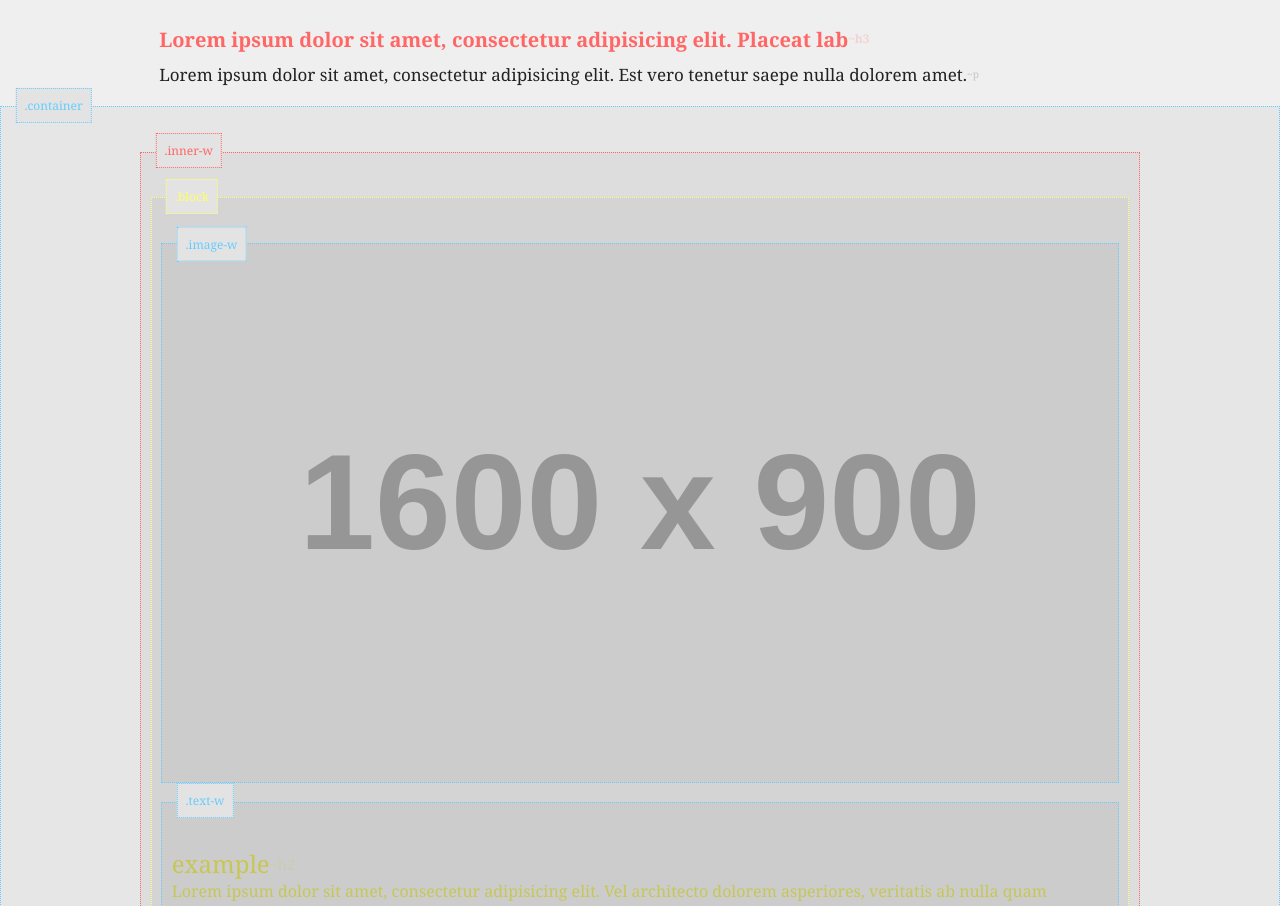
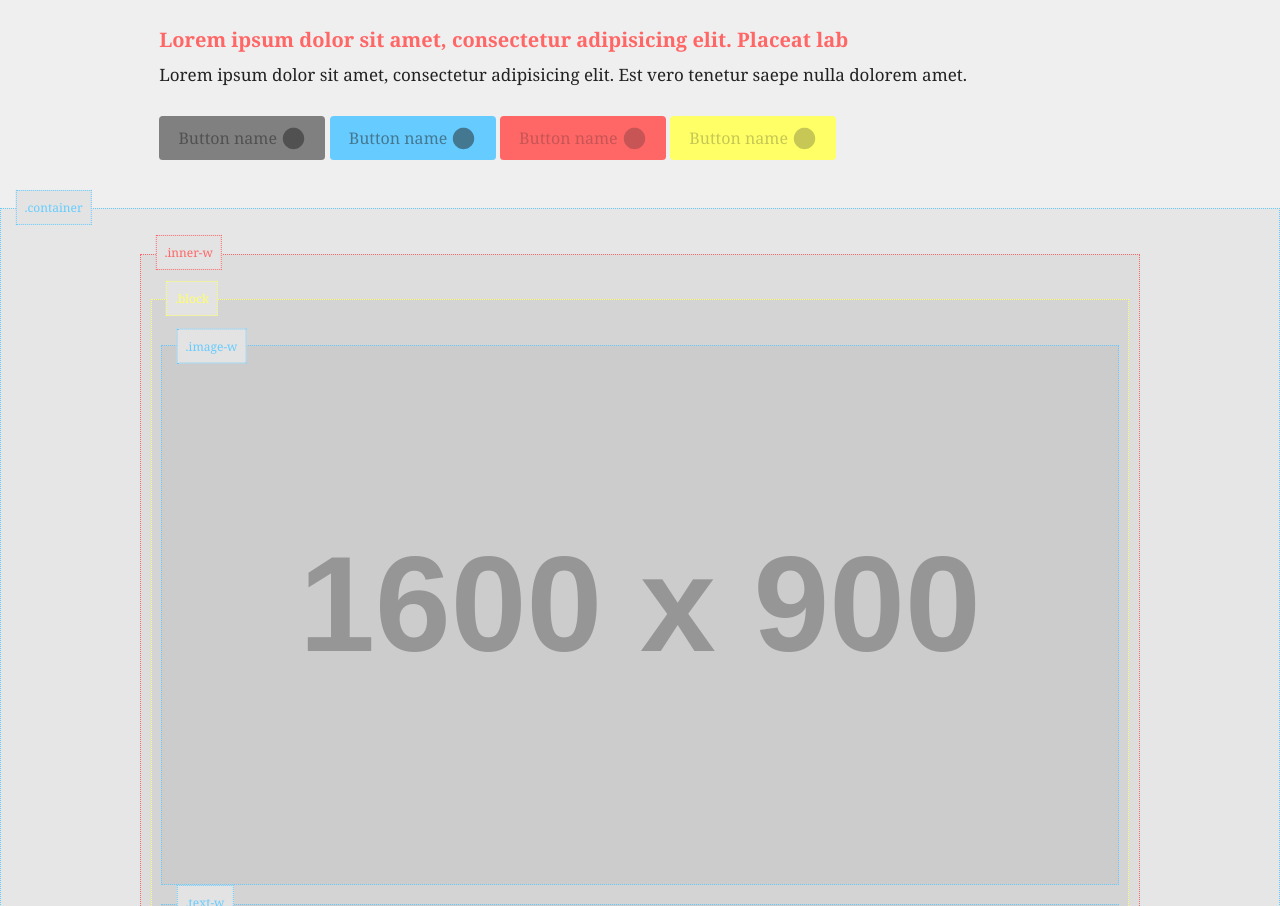
Before and after one commit to sheriffderek/basic-style, a website: page public/index.html in a window 1280 px wide. Shown: the part 1640-2546 px from the top of the page. Drawn offline with Linux system fonts and the light colour scheme; placeholder pictures from the web are drawn by us.

Commit message:
I don't remember what this is... something about buttons

```diff
--- a/app/stylus/_components.styl
+++ b/app/stylus/_components.styl
@@ -2,18 +2,30 @@
 // standard button
 .button
 	display: inline-block
-	background: $highlight
-	color: $white
+	background: $gray
+	color: $gray-dark
 	border-radius: $corner
-	padding: 0 ($pad*2)
+	padding: $pad $pad*2
 	line-height: $tap
-	tap-area()
 	min-width: 160px
 	text-align: center
-	&.light
+	cursor: pointer
+	transition: .5s
+	&:hover
+		background: $gray-dark
+		color: $white
+		transition: .1s
+	&.color
 		background: $color
-	&.dark
+		color: $color-dark
+	&.highlight
 		background: $highlight
+		color: $highlight-dark
+	&.alternate
+		background: $alternate
+		color: $alternate-dark
+	> * //
+		balance()
 	@media break-point-2
 		max-width: auto
 		max-height: auto
--- a/app/stylus/_style-guide.styl
+++ b/app/stylus/_style-guide.styl
@@ -128,3 +128,6 @@ basic-example()
 			background: $alternate
 		&.alternate-dark
 			background: $alternate-dark
+
+.buttons
+	padding-bottom: $pad*4
--- a/app/stylus/_styles.styl
+++ b/app/stylus/_styles.styl
@@ -14,13 +14,8 @@ html //
 linear-gradient(to bottom, $alternate 0%, $alternate 50%, $highlight 50%, $highlight 100%)
 */
 
-// for weighted footer
-html, body, body > div // #ember281
-	// height: 100%
-
 // big picture
 body //
-	theme(alternate)
 	font-family: $base-font-stack
 	background: $white
 
@@ -54,6 +49,7 @@ body //
 			padding: 0
 		menu
 			block-list()
+
 
 
 .page-header
--- a/public/index.html
+++ b/public/index.html
@@ -162,6 +162,34 @@
 
 
 
+	<section class='container buttons'>
+	<div class='inner-w'>
+
+		<div class='button'>
+			<span>Button name</span>
+			<svg class='icon-x'><use xlink:href='#icon-circle'></use></svg>
+		</div>
+
+		<div class='button color'>
+			<span>Button name</span>
+			<svg class='icon-x'><use xlink:href='#icon-circle'></use></svg>
+		</div>
+
+		<div class='button highlight'>
+			<span>Button name</span>
+			<svg class='icon-x'><use xlink:href='#icon-circle'></use></svg>
+		</div>
+
+		<div class='button alternate'>
+			<span>Button name</span>
+			<svg class='icon-x'><use xlink:href='#icon-circle'></use></svg>
+		</div>
+
+	</div>
+	</section>
+
+
+
 	<section class='container basic-example'><span>.container</span>
 	<div class='inner-w'><span>.inner-w</span>
 
```
Also changed, not shown: app/assets/index.html (+28 -0 lines), public/stylesheets/app.css.
